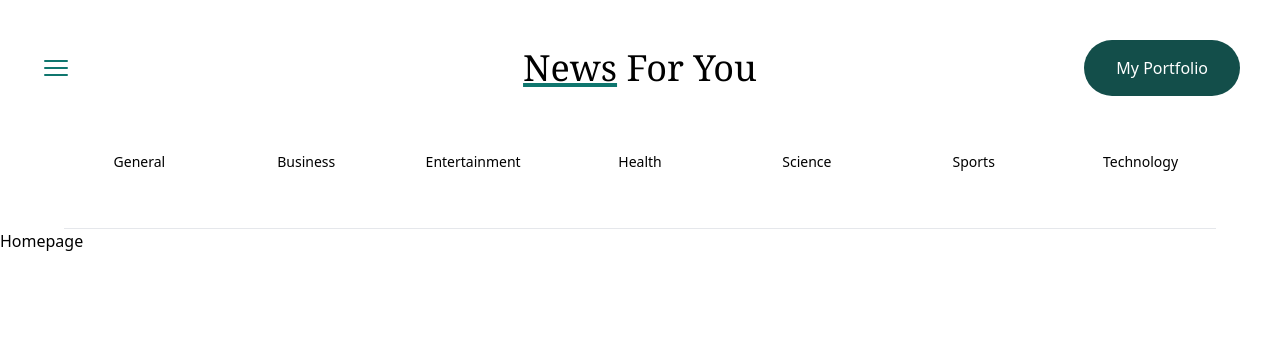
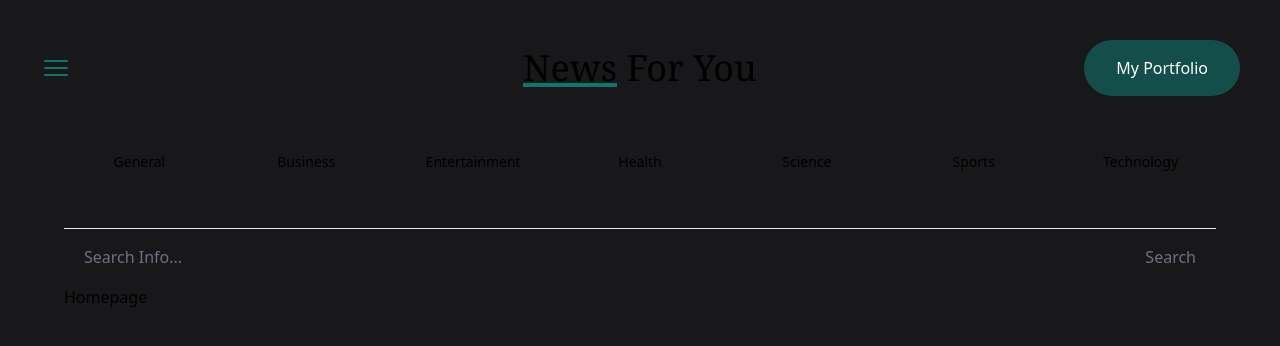
Before and after one commit to MrRinbex/World-Wide-News-Today, a Next.js app: page / in a window 1280 px wide. Shown: the top 346 px of the page. Built offline with nearby package versions, Linux system fonts and the light colour scheme.

Commit message:
add searchBar with format style

```diff
--- a/app/Header.tsx
+++ b/app/Header.tsx
@@ -2,6 +2,7 @@ import { Bars3Icon } from "@heroicons/react/24/solid";
 import Link from "next/link";
 import logo from "../public/logo.png";
 import NavLinks from "./NavLinks";
+import SearchBar from "./SearchBar";
 
 const Header = () => {
   return (
@@ -30,6 +31,7 @@ const Header = () => {
       {/*nav links*/}
       <NavLinks />
       {/*search bar*/}
+      <SearchBar />
     </header>
   );
 };
--- a/app/NavLinks.tsx
+++ b/app/NavLinks.tsx
@@ -1,4 +1,4 @@
-"use Client";
+"use client";
 import { categories } from "../constants";
 import NavLink from "./NavLink";
 import { usePathname } from "next/navigation";
--- /dev/null
+++ b/app/SearchBar.tsx
@@ -0,0 +1,39 @@
+"use client";
+import { useRouter } from "next/navigation";
+import { FormEvent, useState } from "react";
+
+const SearchBar = () => {
+  const [input, setInput] = useState("");
+  const router = useRouter();
+  const handelSubmit = (e: FormEvent<HTMLFormElement>) => {
+    e.preventDefault();
+
+    // secure if there is no input just return
+    if (!input) return;
+    // else redirect to & with the input value
+    router.push(`/search/${input}`);
+  };
+  return (
+    <form
+      className="max-w-6xl mx-auto flex justify-between items-center px-5"
+      onSubmit={handelSubmit}
+    >
+      <input
+        className="flex-1 w-full h-14 rounded-sm placeholder-gray-500 text-gray-500 outline-none bg-transparent dark:text-teal-500"
+        type="text"
+        placeholder="Search Info..."
+        value={input}
+        onChange={(e) => setInput(e.target.value)}
+      />
+      <button
+        className="text-teal-500 disabled:text-gray-500"
+        type="submit"
+        disabled={!input}
+      >
+        Search
+      </button>
+    </form>
+  );
+};
+
+export default SearchBar;
--- a/app/layout.tsx
+++ b/app/layout.tsx
@@ -1,21 +1,18 @@
-import '../styles/globals.css'
-import Header from './Header'
-
+import "../styles/globals.css";
+import Header from "./Header";
 
 export default function RootLayout({
   children,
 }: {
-  children: React.ReactNode
+  children: React.ReactNode;
 }) {
   return (
     <html>
       <head />
-      <body>
+      <body className="bg-zinc-900 dark:bg-gray-100 transition-all duration-800">
         <Header />
-        <div>
-        {children}
-        </div>
-        </body>
+        <div className="max-w-6xl mx-auto">{children}</div>
+      </body>
     </html>
-  )
+  );
 }
```
